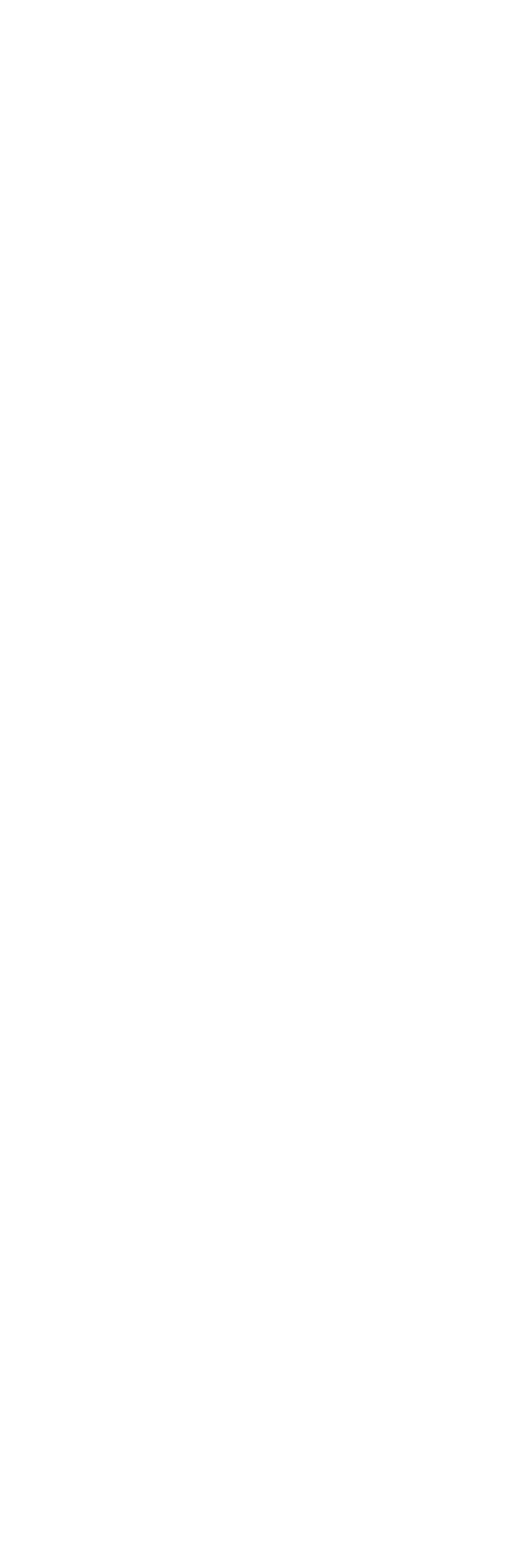
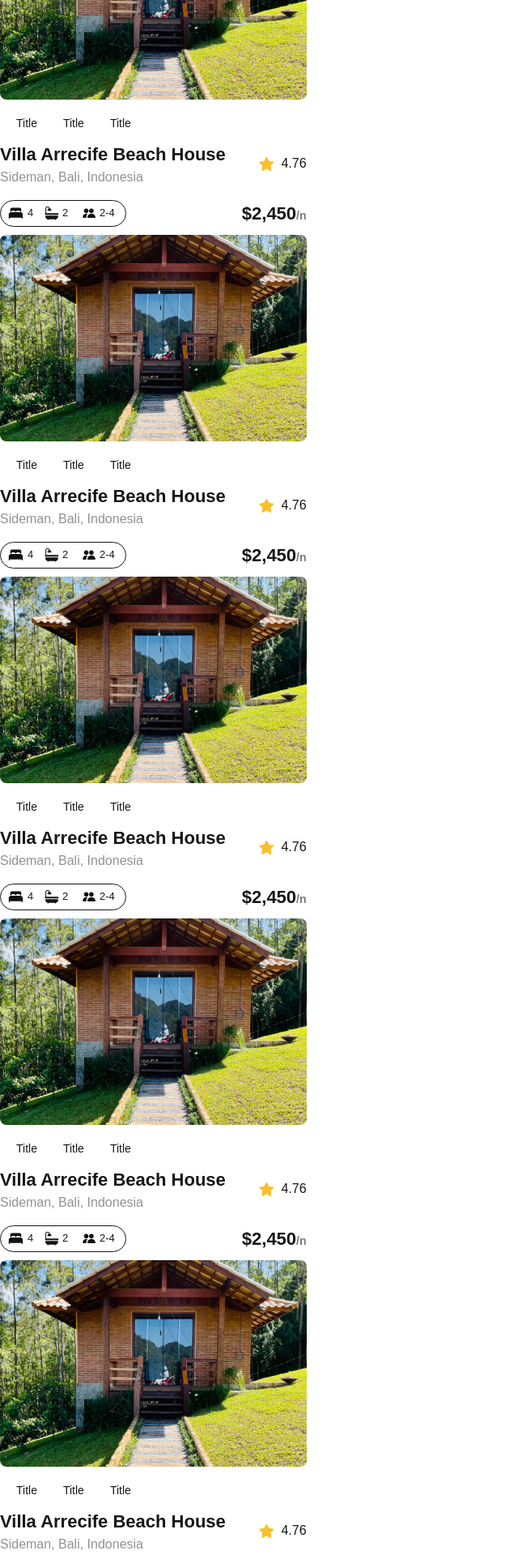
Before and after one commit to MauriceHPS/alx-project-0x00-setup, a Next.js app in the folder alx-project-0x00/: page /landing in a window 1280 px wide. Shown: the part 160-2080 px from the top of the page at 81% size, without its empty margins (0-640 px from the left). Before the commit the page ends 800 px from the top, so only its background shows below. Built offline with nearby package versions, Linux system fonts and the light colour scheme.

Commit message:
Re-used the card component in the landing page

```diff
--- a/alx-project-0x00/components/Card.tsx
+++ b/alx-project-0x00/components/Card.tsx
@@ -3,6 +3,7 @@ import React from "react";
 import HOUSE_IMAGE from "@/public/assets/images/house.png";
 import STAR_IMAGE from "@/public/assets/images/star.png";
 import Pill from "./Pill";
+import Image from "next/image";
 
 type CardProps = {
   className: string;
--- a/alx-project-0x00/pages/landing.tsx
+++ b/alx-project-0x00/pages/landing.tsx
@@ -1,9 +1,15 @@
+import Card from "@/components/Card";
 import React from "react";
 
 const Landing: React.FC = () => {
   return (
     <>
       <h1 className="text-xl font-extralight">Landing Page</h1>
+      <Card />
+      <Card />
+      <Card />
+      <Card />
+      <Card />
     </>
   );
 };
```
